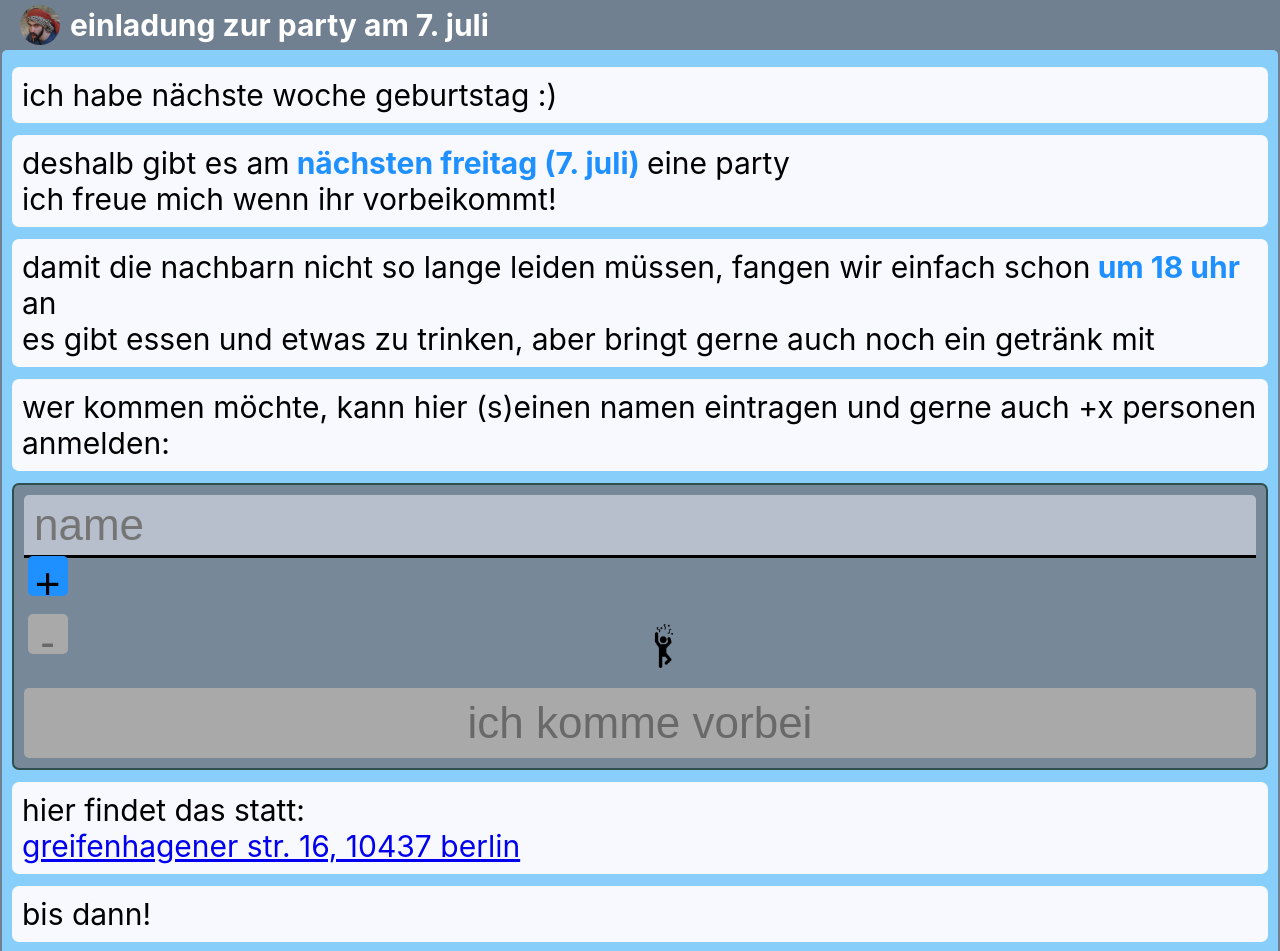
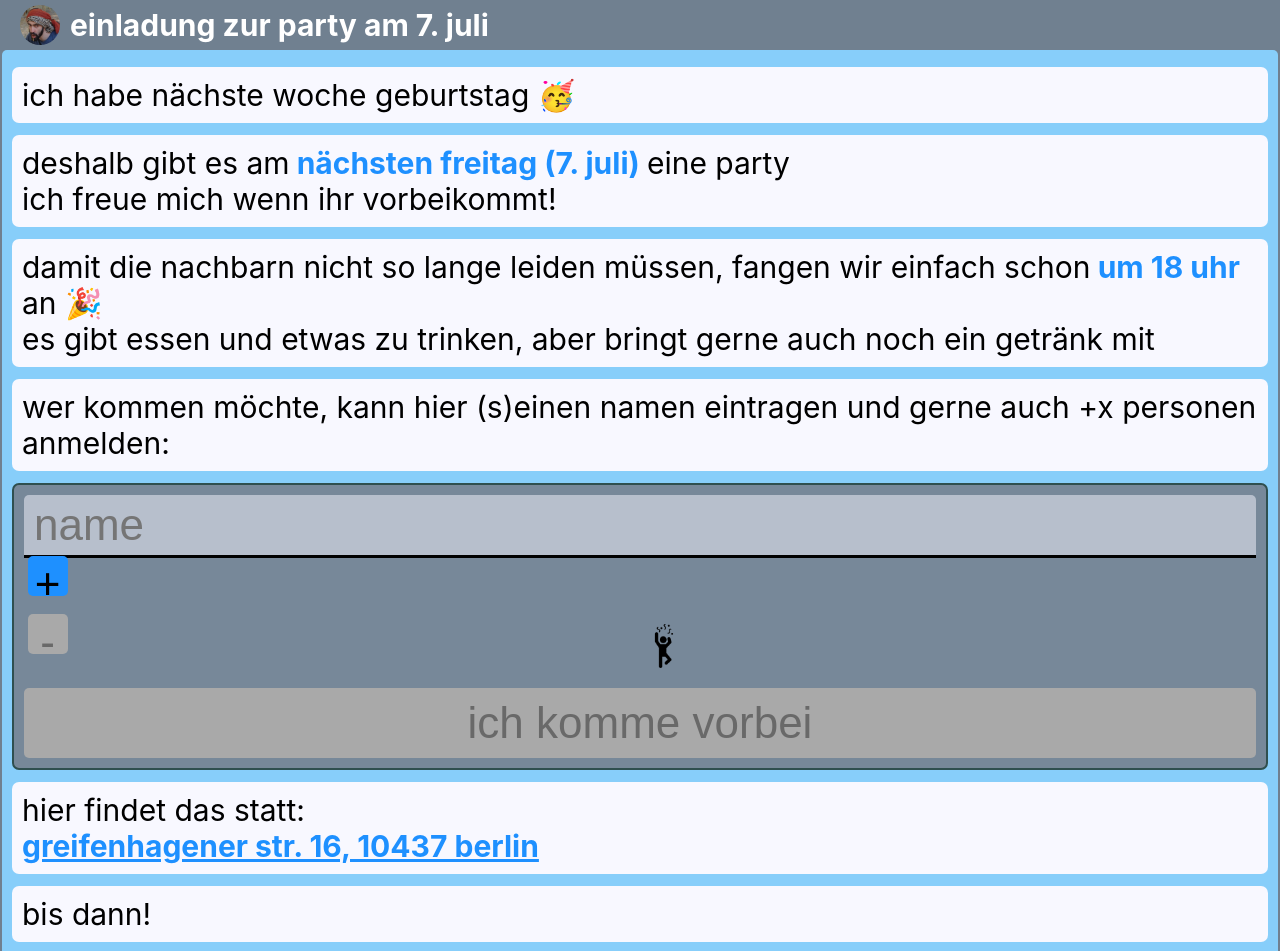
Before and after one commit to DoenertellerVersace/77, a React (Create React App) app: page / in a window 1280 px wide. Shown: the top 951 px of the page. Built offline with nearby package versions, Linux system fonts and the light colour scheme.

Commit message:
site finished, database and apache setup to go

```diff
--- a/src/assets/App.css
+++ b/src/assets/App.css
@@ -172,7 +172,7 @@ form.card {
     padding-right: 10px;
 }
 
-span.relevant {
+.relevant {
     color: dodgerblue;
     font-weight: bold;
 }
--- a/src/components/Index.tsx
+++ b/src/components/Index.tsx
@@ -34,7 +34,7 @@ function Index(props: { state: AppState; callbacks: AppCallbacks }): React.JSX.E
 
 	return <div className={"App-content"}>
 		<p className={"card"}>
-			ich habe nächste woche geburtstag :)
+			ich habe nächste woche geburtstag 🥳
 		</p>
 		<p className={"card"}>
 			deshalb gibt es am
@@ -45,7 +45,7 @@ function Index(props: { state: AppState; callbacks: AppCallbacks }): React.JSX.E
 		<p className={"card"}>
 			damit die nachbarn nicht so lange leiden müssen, fangen wir einfach schon
 			<span className={"relevant"}> um 18 uhr </span>
-			an<br/>
+			an 🎉<br/>
 			es gibt essen und etwas zu trinken, aber bringt gerne auch noch ein getränk mit
 		</p>
 		<p className={"card"}>
@@ -86,7 +86,7 @@ function Index(props: { state: AppState; callbacks: AppCallbacks }): React.JSX.E
 		<p className={"card"}>
 			hier findet das statt:
 			<br/>
-			<Link to="https://goo.gl/maps/UcJT9sgUDk9LQtjW6">greifenhagener str. 16, 10437 berlin</Link>
+			<Link className={"relevant"} to="https://goo.gl/maps/UcJT9sgUDk9LQtjW6">greifenhagener str. 16, 10437 berlin</Link>
 		</p>
 		<p className={"card"}>
 			bis dann!
```
